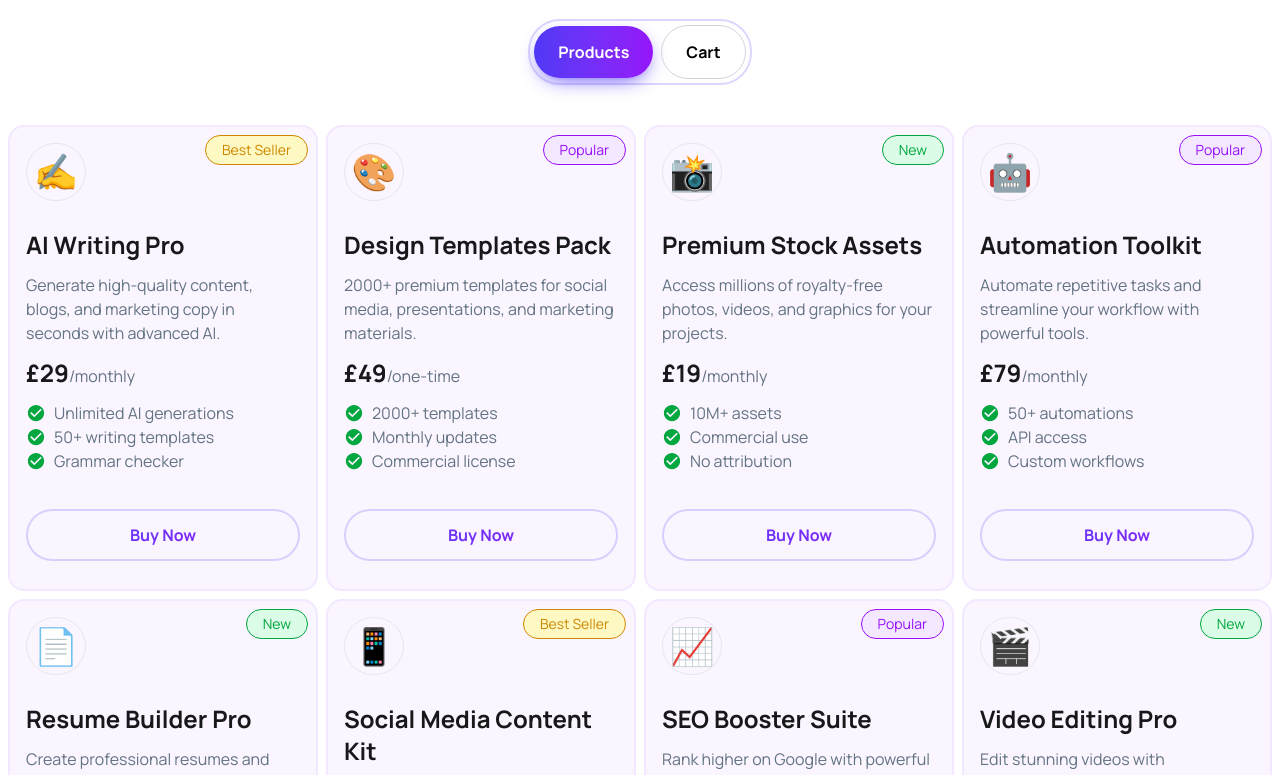
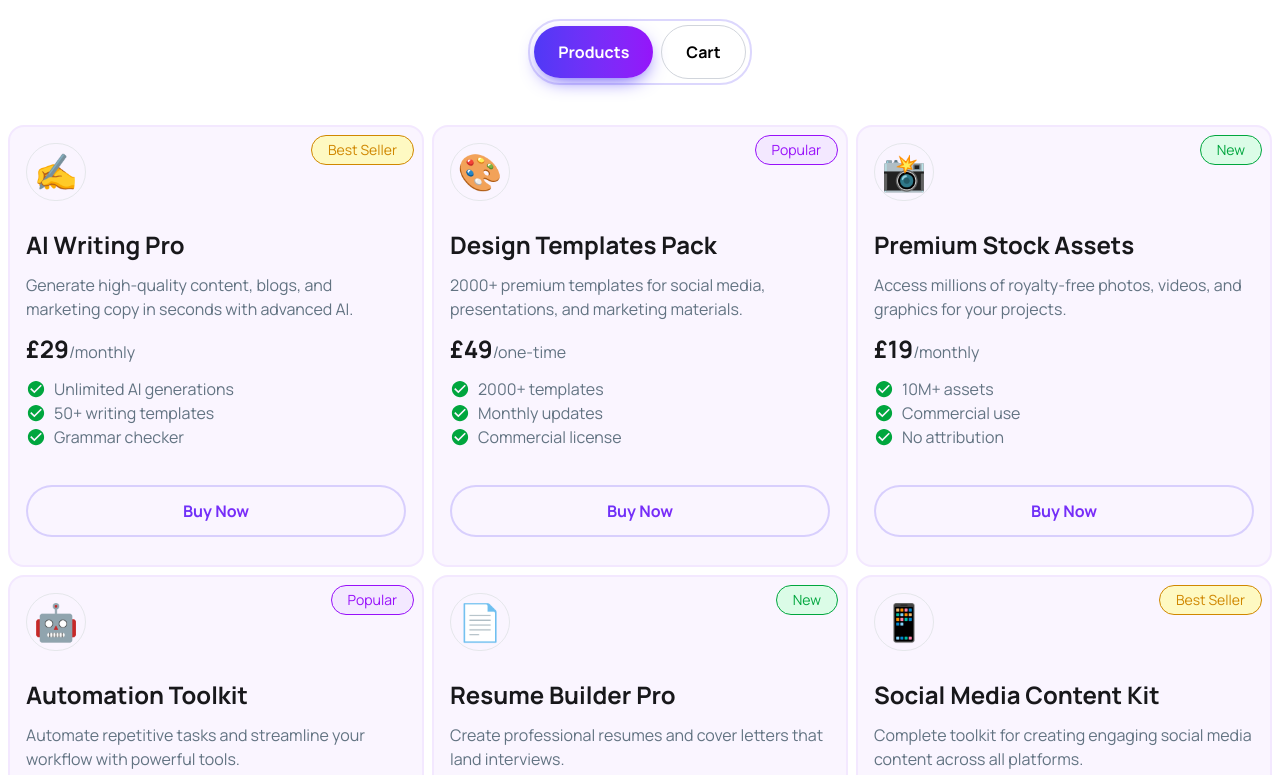
Before and after one commit to Aminulislam98/Assignment-6, a React (Vite) app: page / in a window 1280 px wide. Shown: the part 1240-2015 px from the top of the page. Built offline with nearby package versions, Linux system fonts and the light colour scheme.

Commit message:
remove comment out code

```diff
--- a/src/CardSection/CardSection.jsx
+++ b/src/CardSection/CardSection.jsx
@@ -77,7 +77,7 @@
           </div>
         </div>
         {toggleHandler === "Products" ? (
-          <div className="grid grid-cols-1 sm:grid-cols-2 md:grid-cols-2 lg:grid-cols-3 xl:grid-cols-4 gap-2 items-stretch">
+          <div className="grid grid-cols-1 sm:grid-cols-2 md:grid-cols-2 lg:grid-cols-3 gap-2 items-stretch">
             {products.map((product) => (
               <Card
                 key={product.id}
--- a/src/UI/Card.jsx
+++ b/src/UI/Card.jsx
@@ -2,7 +2,6 @@
 
 import CardFeature from "./CardFeature";
 import { toast } from "react-toastify";
-// import { FaMagic, FaSwatchbook } from "react-icons/fa";
 
 const Card = ({ product, cartItem, setCartItem, isBought, setIsBought }) => {
   const isItemBought = isBought.includes(product.name);
@@ -23,9 +22,6 @@
       });
     }
   };
-
-  // isBought = { isBought };
-  // setIsBought = { setIsBought };
 
   return (
     // used hover effect that already used in toggle button to keep look same
--- a/src/UI/CardFeature.jsx
+++ b/src/UI/CardFeature.jsx
@@ -1,5 +1,3 @@
-import React from "react";
-import { FcCheckmark } from "react-icons/fc";
 import { IoMdCheckmarkCircle } from "react-icons/io";
 
 const CardFeature = ({ feature }) => {
```
